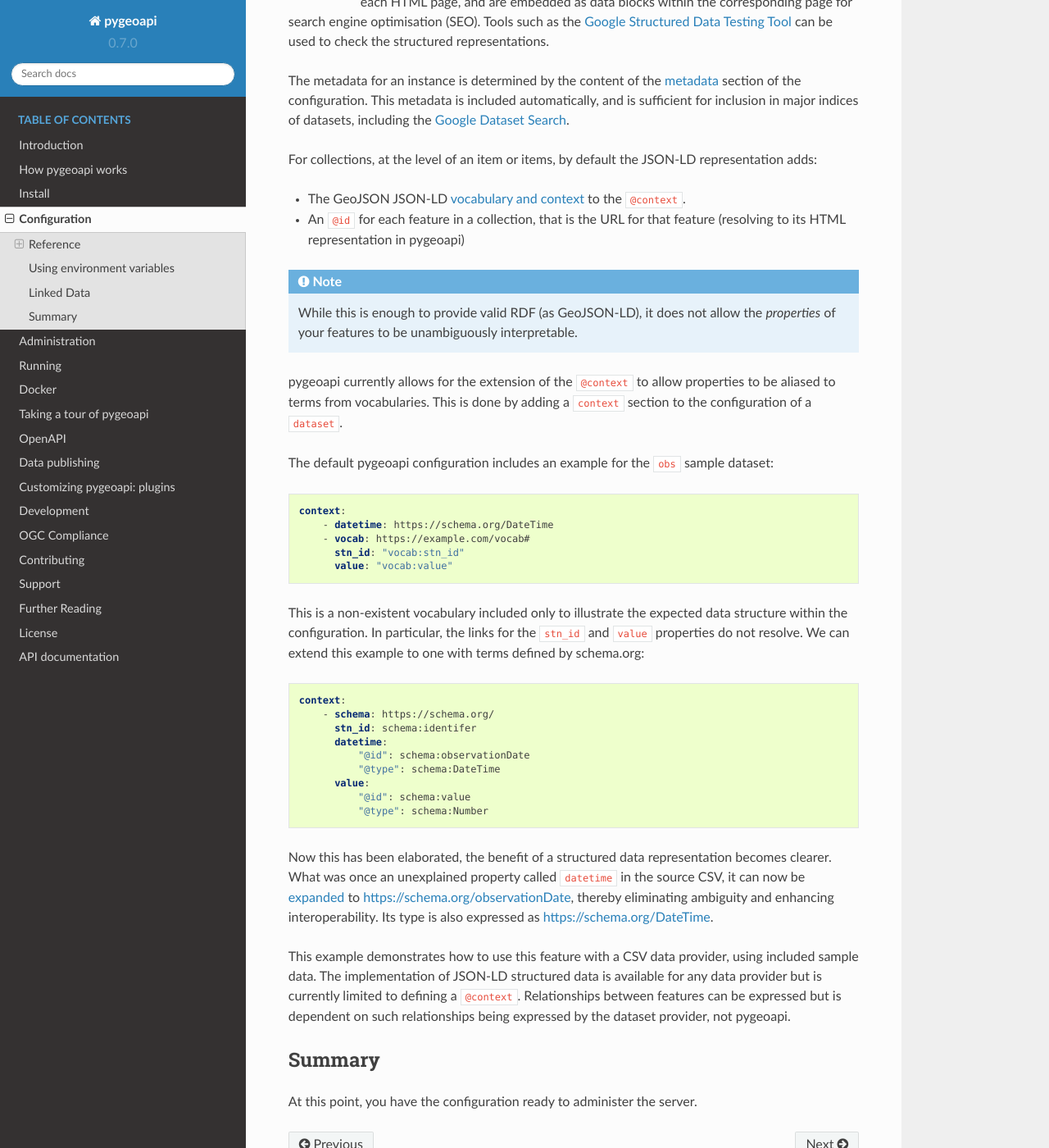
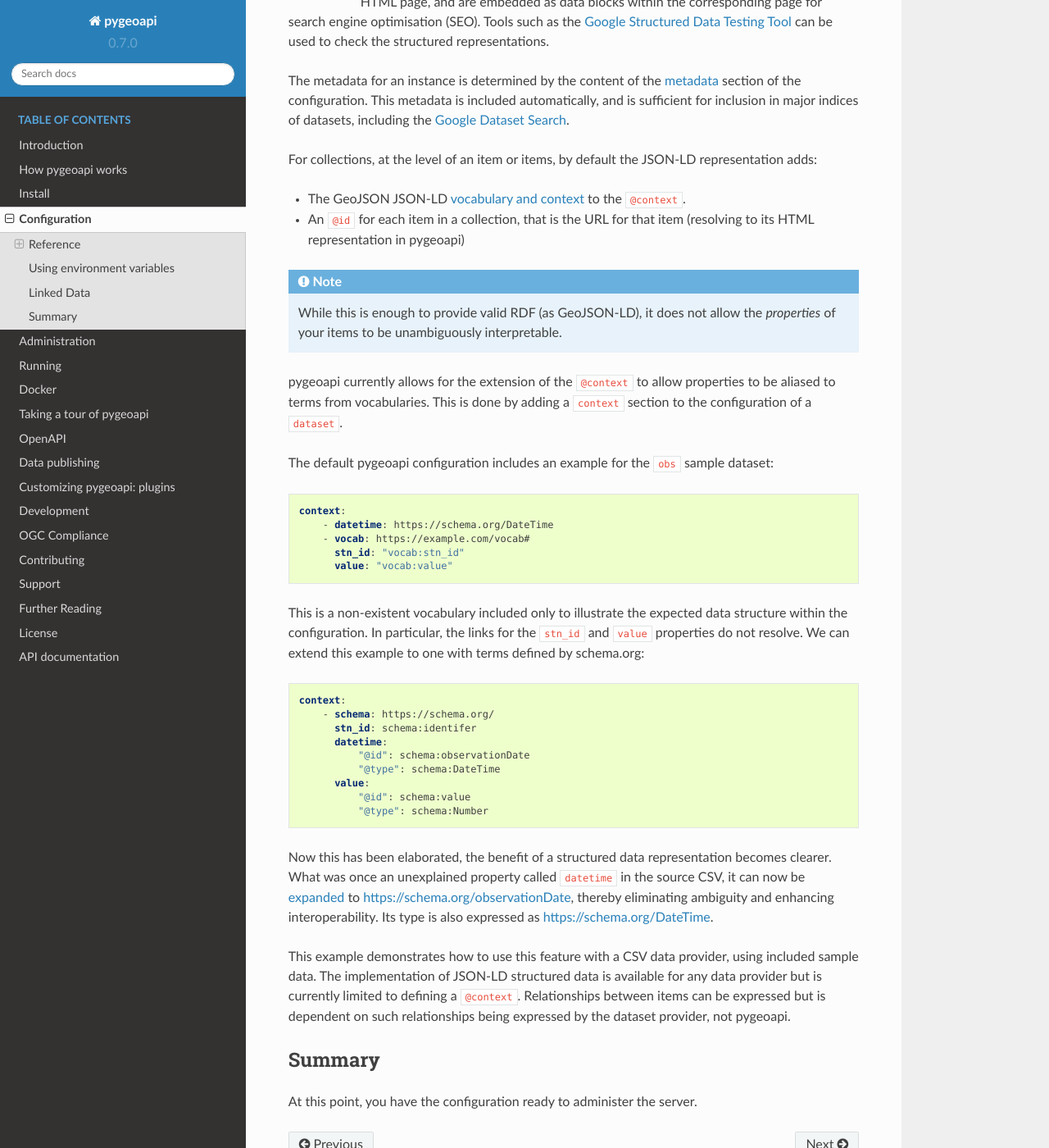
Before and after one commit to geopython/pygeoapi, a Sphinx documentation site: the page built from docs/source/configuration.rst, in a window 1280 px wide and 1400 px high, scrolled down 3703 px. Shown: the whole window at 82% size. Built offline with Sphinx 7.4.7 and the Read the Docs theme 2.0.0, drawn with Linux system fonts in a browser that asks for light colours; some of the changed text lies outside the part shown.

Commit message:
update wording to be less feature specific

```diff
--- a/docs/source/configuration.rst
+++ b/docs/source/configuration.rst
@@ -43,7 +43,7 @@ The ``server`` section provides directives on binding and high level tuning.
     language: en-US  # default server language
     cors: true  # boolean on whether server should support CORS
     pretty_print: true  # whether JSON responses should be pretty-printed
-    limit: 10  # server limit on number of features to return
+    limit: 10  # server limit on number of items to return
     map:  # leaflet map setup for HTML pages
         url: https://maps.wikimedia.org/osm-intl/{z}/{x}/{y}.png
         attribution: '<a href="https://wikimediafoundation.org/wiki/Maps_Terms_of_Use">Wikimedia maps</a> | Map data &copy; <a href="https://openstreetmap.org/copyright">OpenStreetMap contributors</a>'
@@ -193,7 +193,7 @@ Linked Data
     :align: left
     :alt: JSON-LD support
 
-pygeoapi supports structured metadata about a deployed instance, and is also capable of presenting feature data as
+pygeoapi supports structured metadata about a deployed instance, and is also capable of presenting data as
 structured data. `JSON-LD`_ equivalents are available for each HTML page, and are embedded
 as data blocks within the corresponding page for search engine optimisation (SEO).  Tools such as the
 `Google Structured Data Testing Tool`_ can be used to check the structured representations.
@@ -205,11 +205,11 @@ This metadata is included automatically, and is sufficient for inclusion in majo
 For collections, at the level of an item or items, by default the JSON-LD representation adds:
 
 - The GeoJSON JSON-LD `vocabulary and context <https://geojson.org/geojson-ld/>`_ to the ``@context``.
-- An ``@id`` for each feature in a collection, that is the URL for that feature (resolving to its HTML representation
+- An ``@id`` for each item in a collection, that is the URL for that item (resolving to its HTML representation
   in pygeoapi)
 
 .. note::
-   While this is enough to provide valid RDF (as GeoJSON-LD), it does not allow the *properties* of your features to be
+   While this is enough to provide valid RDF (as GeoJSON-LD), it does not allow the *properties* of your items to be
    unambiguously interpretable.
 
 pygeoapi currently allows for the extension of the ``@context`` to allow properties to be aliased to terms from
@@ -248,7 +248,7 @@ also expressed as `<https://schema.org/DateTime>`_.
 
 This example demonstrates how to use this feature with a CSV data provider, using included sample data. The
 implementation of JSON-LD structured data is available for any data provider but is currently limited to defining a
-``@context``.  Relationships between features can be expressed but is dependent on such relationships being expressed
+``@context``.  Relationships between items can be expressed but is dependent on such relationships being expressed
 by the dataset provider, not pygeoapi.
 
 Summary
--- a/docs/source/openapi.rst
+++ b/docs/source/openapi.rst
@@ -53,7 +53,7 @@ paging and sorting:
 
 .. image:: /_static/openapi_get_item.png
 
-For each feature in our dataset we have a specific identifier.  Notice that the identifier is not part of the GeoJSON
+For each item in our dataset we have a specific identifier.  Notice that the identifier is not part of the GeoJSON
 properties, but is provided as a GeoJSON root property of ``id``.
 
 .. image:: /_static/openapi_get_item_id.png
--- a/docs/source/tour.rst
+++ b/docs/source/tour.rst
@@ -72,7 +72,7 @@ This page displays a map and tabular view of the data.  Features are clickable o
 allowing the user to drill into more information about the feature.  The table also allows for drilling
 into a feature by clicking the link in a given table row.
 
-Let's checkout the feature close to `Toronto, Ontario, Canada`_.
+Let's inspect the feature close to `Toronto, Ontario, Canada`_.
 
 
 Collection item
```
Also changed, not shown: 2 other files.
